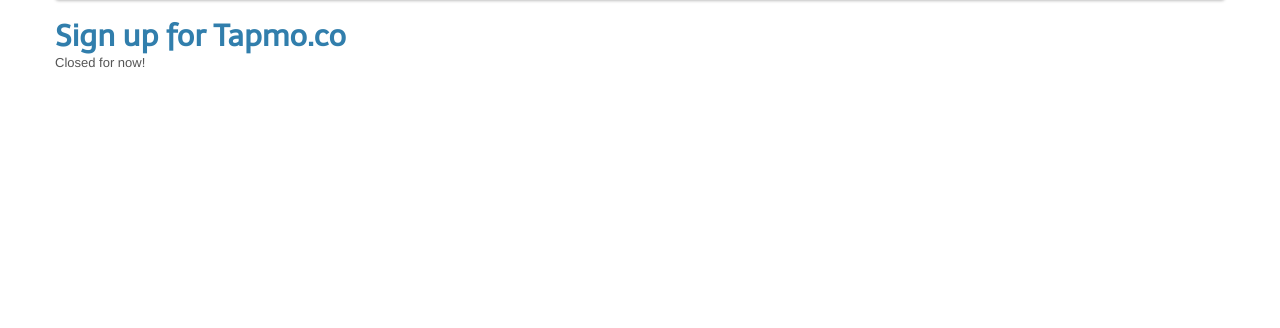
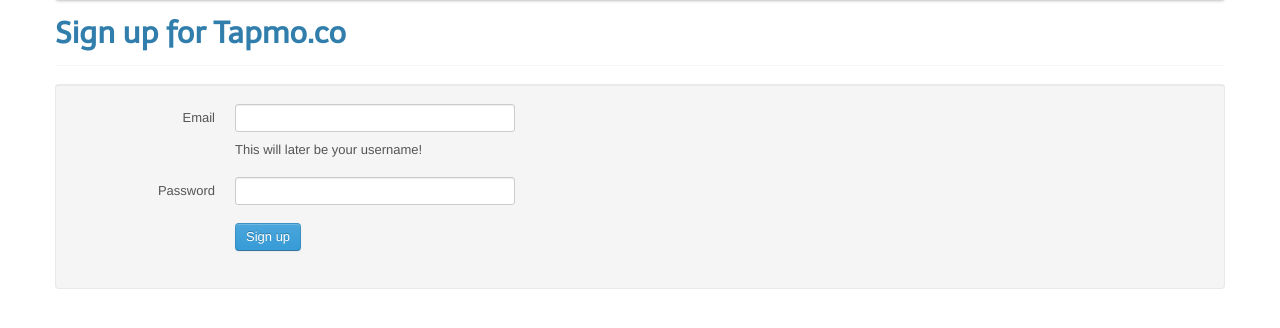
Before and after one commit to joshma/tapmoco, a Django app: page /signup in a window 1280 px wide. Shown: the part 50-378 px from the top of the page. Run offline with Django 3.2, Linux system fonts and the light colour scheme.

Commit message:
signup flow

```diff
--- a/main/pushtap.py
+++ /dev/null
@@ -1,6 +0,0 @@
-import pusher
-
-pusher.app_id = '24415'
-pusher.key = 'f00bf3021b6b454ddb23'
-pusher.secret = 'e03efec23cce19d45ca1'
-p = pusher.Pusher()
--- a/main/static/css/style.css
+++ b/main/static/css/style.css
@@ -5,3 +5,7 @@ input[type=text],
 input[type=password] {
     margin: 0;
 }
+
+.developers {
+  margin-top: 20px;
+}
--- a/main/templates/base.html
+++ b/main/templates/base.html
@@ -16,6 +16,14 @@
 </head>
 <body>
     <div class="container">
+        {% if messages %}
+            {% for message in messages %}
+            <div class="alert{% if message.tags %} alert-{{ message.tags }}{% endif %}">
+              <button class="close" data-dismiss="alert">×</button>
+              {{ message }}
+            </div>
+            {% endfor %}
+        {% endif %}
         <div class="navbar">
             <div class="navbar-inner">
                 <div class="container">
--- a/main/templates/signup.html
+++ b/main/templates/signup.html
@@ -1,5 +1,33 @@
 {% extends "base.html" %}
 {% block content %}
-<h1>Sign up for Tapmo.co</h1>
-<p>Closed for now!</p>
+<div class="page-header">
+    <h1>Sign up for Tapmo.co</h1>
+</div>
+<form action="" method="POST" class="form-horizontal well" autocomplete="off">
+    {% csrf_token %}
+    <div class="control-group{% if errors.email %} error{% endif %}">
+      <label class="control-label" for="email">Email</label>
+      <div class="controls">
+        <input type="text" class="input-xlarge" id="email" name="email" value="{{ email }}">
+        {% if errors.email %}
+            <p class="help-inline">{{ errors.email }}</p>
+        {% endif %}
+        <p class="help-block">This will later be your username!</p>
+      </div>
+    </div>
+    <div class="control-group{% if errors.password %} error{% endif %}">
+      <label class="control-label" for="password">Password</label>
+      <div class="controls">
+        <input type="password" class="input-xlarge" id="password" name="password" value="{{ password }}">
+        {% if errors.password %}
+            <p class="help-inline">{{ errors.password }}</p>
+        {% endif %}
+      </div>
+    </div>
+    <div class="control-group">
+      <div class="controls">
+        <button type="submit" class="btn btn-primary">Sign up</button>
+      </div>
+    </div>
+</form>
 {% endblock %}
--- a/main/views.py
+++ b/main/views.py
@@ -1,12 +1,15 @@
+from django.contrib import messages
+from django.contrib.auth.decorators import login_required
+from django.contrib.auth import authenticate, login, logout
+from django.contrib.auth.models import User
 from django.shortcuts import render, redirect
 from django.views.decorators.http import require_POST
-from django.contrib.auth.decorators import login_required
-from django.contrib.auth import authenticate, login, logout
 import random
 import string
-from pushtap import p
+import re
 
 SECRET_SIZE = 10
+EMAIL_REGEX = re.compile(r'^[a-zA-Z0-9._%+-]+@[a-zA-Z0-9.-]+\.[a-zA-Z]{2,4}$')
 
 
 def home(request):
@@ -14,7 +17,37 @@ def home(request):
 
 
 def signup(request):
-    return render(request, 'signup.html')
+    errors = {}
+    email = ''
+    password = ''
+    if request.method == 'POST':
+        email = request.POST.get('email', None)
+        password = request.POST.get('password', None)
+        if not email:
+            errors['email'] = 'Please enter an email'
+        elif not EMAIL_REGEX.match(email):
+            errors['email'] = 'Invalid email'
+        if not password:
+            errors['password'] = 'Please enter a password'
+        elif len(password) < 6:
+            errors['password'] = 'Must be at least 6 characters'
+        if not len(errors):
+            if User.objects.filter(email=email).exists():
+                user = authenticate(username=email, password=password)
+                if user is not None and user.is_active:
+                    return redirect('hq')
+                errors['email'] = 'Email already registered'
+            else:
+                User.objects.create_user(email, email, password)
+                user = authenticate(username=email, password=password)
+                login(request, user)
+                return redirect('hq')
+    d = {
+        'errors': errors,
+        'email': email,
+        'password': password
+    }
+    return render(request, 'signup.html', d)
 
 
 @require_POST
@@ -25,11 +58,13 @@ def login_view(request):
     if user is not None and user.is_active:
         login(request, user)
         return redirect('hq')
+    messages.error(request, "Invalid username and/or password.")
     return redirect('home')
 
 
 def logout_view(request):
     logout(request)
+    messages.success(request, "Logged out successfully.")
     return redirect('home')
 
 
```
Also changed, not shown: main/tasks.py (+6 -1 lines), main/templates/hq.html (+20 -3 lines).
